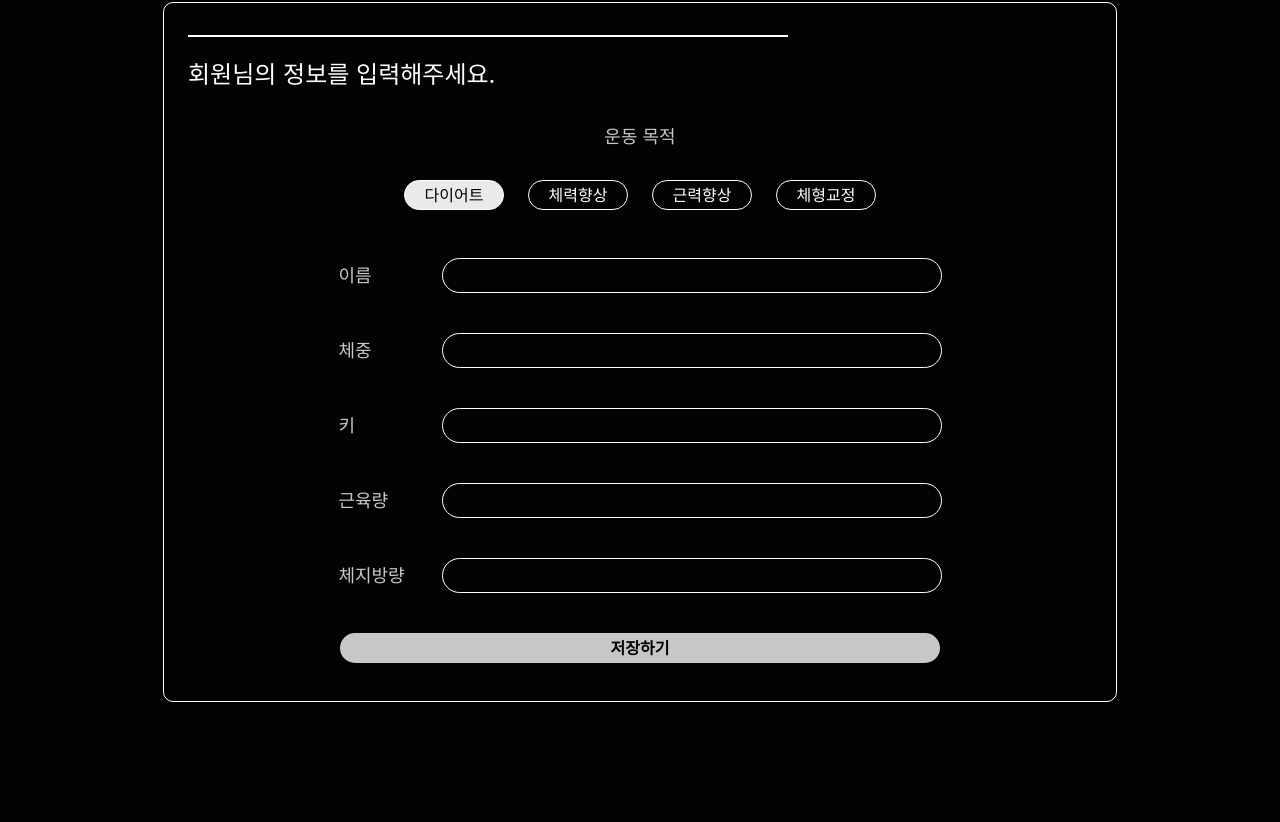
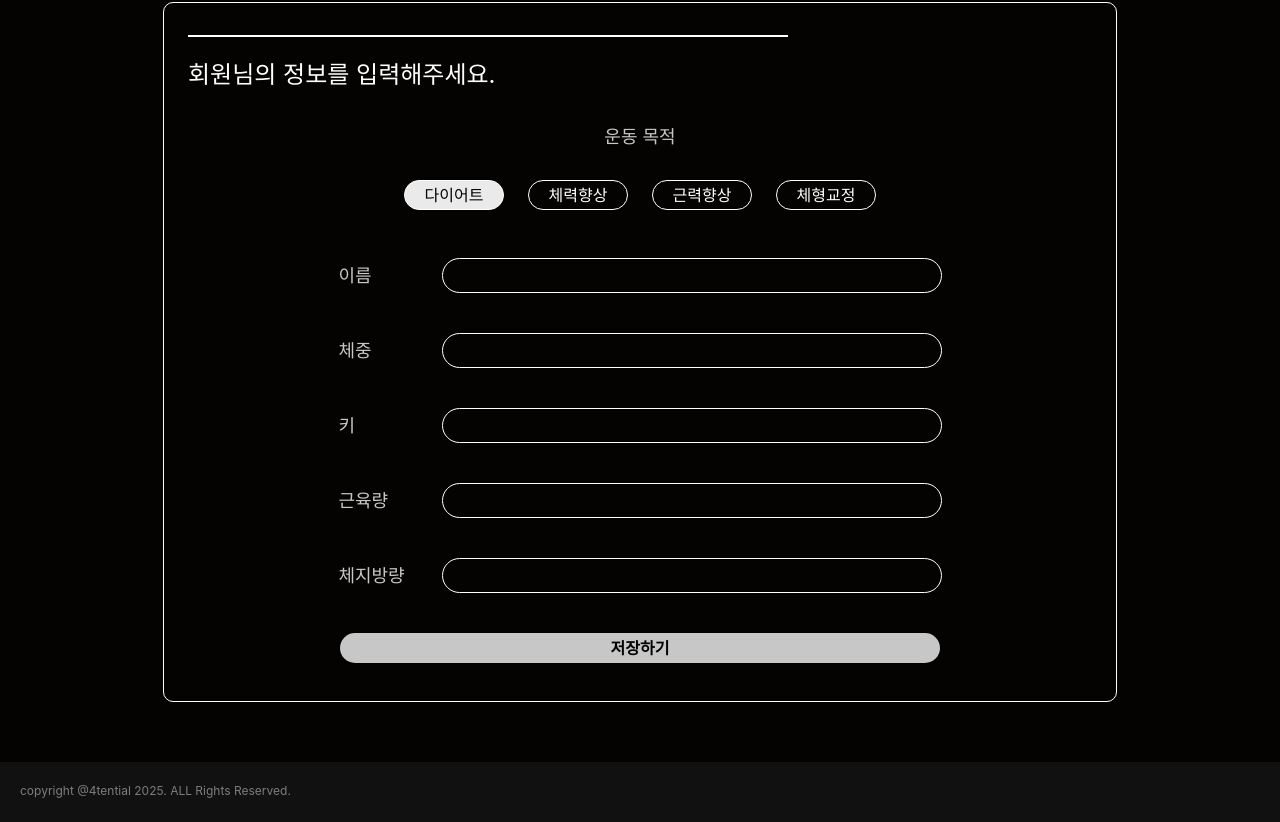
Before and after one commit to songjiwon17/4tential, a React (Create React App) app: page / in a window 1280 px wide. Shown: the part 614-1436 px from the top of the page. Before the commit the page ends 1376 px from the top, so only its background shows below. Built offline with nearby package versions, Linux system fonts and the light colour scheme; no server answers.

Commit message:
footer UI 추가

```diff
--- /dev/null
+++ b/src/layout/MainLayout/Footer/Footer.js
@@ -0,0 +1,22 @@
+import { Box, chakra, Text } from '@chakra-ui/react';
+
+const FooterBox = chakra(Box, {
+  baseStyle: {
+    width: '100%',
+    height: '60px',
+    padding: '20px',
+    backgroundColor: '#111111',
+  },
+});
+
+const Footer = () => {
+  return (
+    <FooterBox>
+      <Text color={'#7D7D7D'} fontSize={'12px'}>
+        copyright @4tential 2025. ALL Rights Reserved.
+      </Text>
+    </FooterBox>
+  );
+};
+
+export default Footer;
--- a/src/layout/MainLayout/index.js
+++ b/src/layout/MainLayout/index.js
@@ -1,13 +1,14 @@
 import { Outlet, useLocation } from 'react-router-dom';
+import { useMainMessage } from '../../store/query/QueryPath';
 import Header from './Header/Header';
 import MainImage from './Main/MainImage';
-import { useMainMessage } from '../../store/query/QueryPath';
+import Footer from './Footer/Footer';
 
 const MainLayout = () => {
-  const mainPageLoocation = useLocation();
+  const mainPageLocation = useLocation();
   const mainImage =
-    mainPageLoocation.pathname === '/profile' ||
-    mainPageLoocation.pathname === '/';
+    mainPageLocation.pathname === '/profile' ||
+    mainPageLocation.pathname === '/';
 
   const { data: message } = useMainMessage();
 
@@ -16,6 +17,7 @@ const MainLayout = () => {
       <Header />
       {mainImage && <MainImage message={message} />}
       <Outlet />
+      <Footer />
     </>
   );
 };
```
